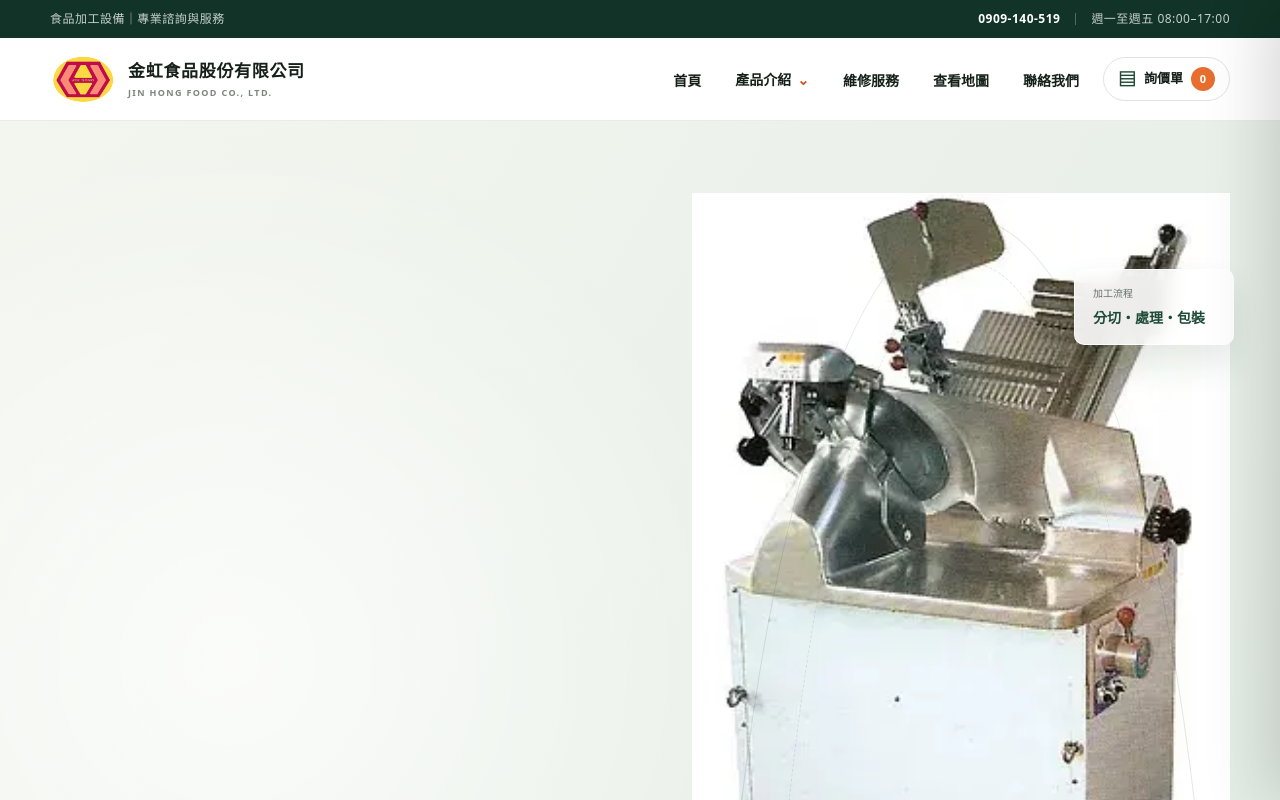
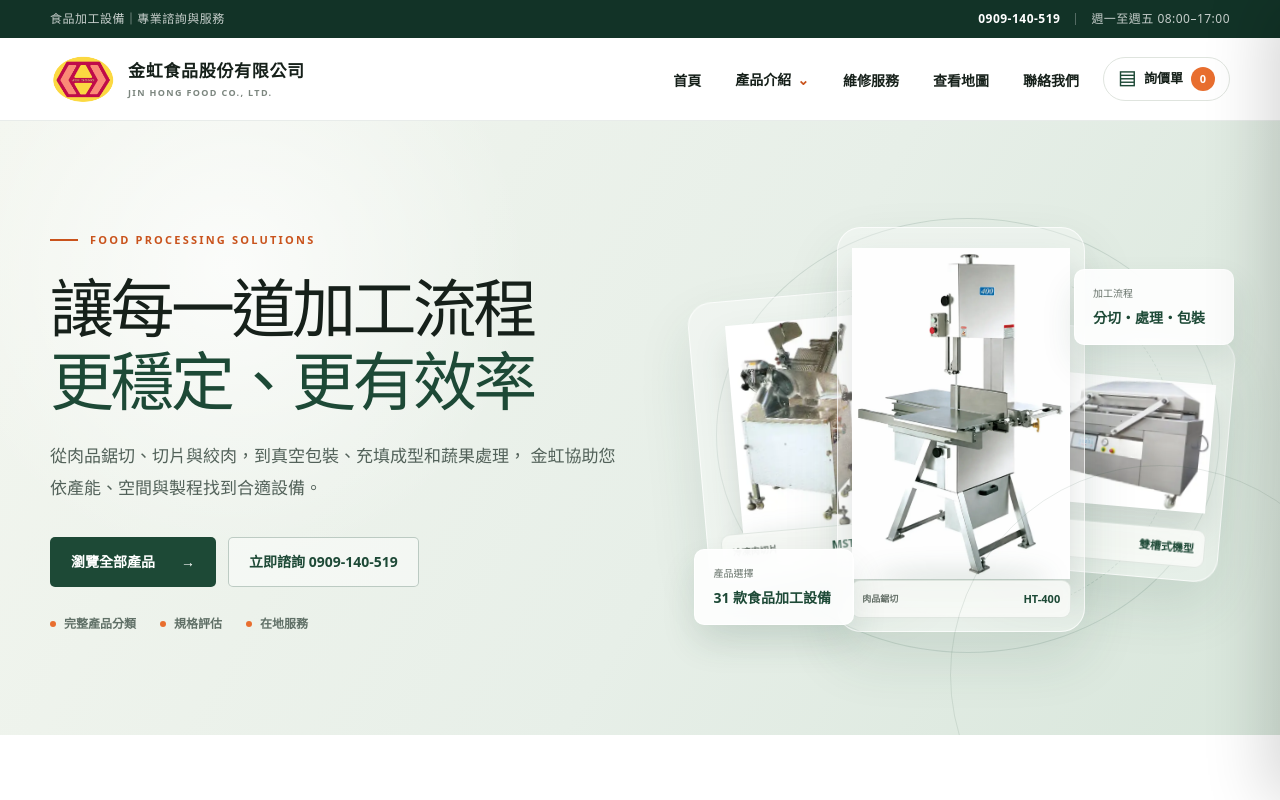
Before and after one commit to LawrenceTWT/jinhong-foods12, a Next.js app: page / in a window 1280 px wide. Shown: the top 800 px of the page. Built offline with nearby package versions, Linux system fonts and the light colour scheme.

Commit message:
Style layered homepage product showcase

```diff
--- a/app/globals.css
+++ b/app/globals.css
@@ -614,7 +614,8 @@ a {
 
 .hero-visual {
   position: relative;
-  min-height: 440px;
+  min-height: 470px;
+  isolation: isolate;
 }
 
 .hero-orbit {
@@ -632,72 +633,130 @@ a {
   border-style: dashed;
 }
 
-.hero-machine {
+.hero-product-stack {
   position: absolute;
-  top: 50%;
+  inset: 24px 6px 12px;
+  z-index: 2;
+}
+
+.hero-product {
+  position: absolute;
+  display: block;
+  border: 1px solid rgba(255, 255, 255, 0.72);
+  background: rgba(255, 255, 255, 0.3);
+  border-radius: 24px;
+  box-shadow: 0 26px 56px rgba(29, 73, 54, 0.12);
+  transition:
+    transform 220ms ease,
+    box-shadow 220ms ease,
+    border-color 220ms ease;
+}
+
+.hero-product::after {
+  position: absolute;
+  right: 13%;
+  bottom: 11%;
+  left: 13%;
+  height: 16px;
+  z-index: -1;
+  background: rgba(29, 73, 54, 0.18);
+  border-radius: 50%;
+  filter: blur(12px);
+  content: "";
+}
+
+.hero-product img {
+  width: 100%;
+  height: 100%;
+  display: block;
+  object-fit: contain;
+  mix-blend-mode: multiply;
+  filter: drop-shadow(0 17px 16px rgba(28, 48, 39, 0.14));
+}
+
+.hero-product:hover,
+.hero-product:focus-visible {
+  z-index: 6;
+  border-color: rgba(29, 73, 54, 0.22);
+  box-shadow: 0 34px 68px rgba(29, 73, 54, 0.2);
+}
+
+.hero-product:focus-visible {
+  outline: 3px solid rgba(211, 102, 42, 0.42);
+  outline-offset: 5px;
+}
+
+.hero-product-left {
+  top: 78px;
+  left: 0;
+  width: 205px;
+  height: 285px;
+  z-index: 1;
+  padding: 24px 18px 48px;
+  transform: rotate(-5deg);
+}
+
+.hero-product-left:hover,
+.hero-product-left:focus-visible {
+  transform: rotate(-2deg) translate(-7px, -9px) scale(1.035);
+}
+
+.hero-product-center {
+  top: 10px;
   left: 50%;
-  width: 245px;
-  height: 330px;
-  border: 1px solid #c5cdca;
-  background:
-    linear-gradient(110deg, rgba(255, 255, 255, 0.92), rgba(194, 203, 201, 0.92)),
-    #d6dcda;
-  border-radius: 36px 36px 12px 12px;
-  box-shadow:
-    inset -22px 0 30px rgba(79, 93, 88, 0.16),
-    0 40px 70px rgba(22, 47, 35, 0.18);
-  transform: translate(-50%, -51%);
-}
-
-.hero-machine-top {
+  width: 248px;
+  height: 405px;
+  z-index: 3;
+  padding: 20px 10px 52px;
+  transform: translateX(-50%);
+}
+
+.hero-product-center:hover,
+.hero-product-center:focus-visible {
+  transform: translateX(-50%) translateY(-11px) scale(1.035);
+}
+
+.hero-product-right {
+  top: 112px;
+  right: -3px;
+  width: 236px;
+  height: 245px;
+  z-index: 2;
+  padding: 28px 16px 50px;
+  transform: rotate(5deg);
+}
+
+.hero-product-right:hover,
+.hero-product-right:focus-visible {
+  transform: rotate(2deg) translate(7px, -9px) scale(1.035);
+}
+
+.hero-product-caption {
   position: absolute;
-  top: 24px;
-  left: 24px;
+  right: 13px;
+  bottom: 13px;
+  left: 13px;
+  min-height: 38px;
+  padding: 7px 10px;
+  display: flex;
+  align-items: center;
+  justify-content: space-between;
+  gap: 8px;
+  background: rgba(248, 250, 247, 0.92);
+  border: 1px solid rgba(29, 73, 54, 0.1);
+  border-radius: 9px;
+  backdrop-filter: blur(8px);
+}
+
+.hero-product-caption small {
+  color: var(--muted);
+  font-size: 9px;
+  font-weight: 800;
+}
+
+.hero-product-caption strong {
   color: var(--forest);
-  font-size: 18px;
-  font-weight: 900;
-}
-
-.hero-machine-screen {
-  position: absolute;
-  top: 28px;
-  right: 23px;
-  width: 34px;
-  height: 19px;
-  border: 5px solid #d0d5d2;
-  background: #2f4b3e;
-  border-radius: 2px;
-}
-
-.hero-machine-line {
-  position: absolute;
-  top: 80px;
-  bottom: 100px;
-  left: 50%;
-  width: 4px;
-  background: #f3f5f3;
-  box-shadow: 0 0 0 1px #aeb7b2;
-}
-
-.hero-machine-table {
-  position: absolute;
-  right: -45px;
-  bottom: 92px;
-  left: -45px;
-  height: 22px;
-  background: linear-gradient(#eef1ef, #aeb6b2);
-  border-radius: 5px;
-  box-shadow: 0 10px 14px rgba(44, 58, 52, 0.18);
-}
-
-.hero-machine-base {
-  position: absolute;
-  right: 38px;
-  bottom: -25px;
-  left: 38px;
-  height: 45px;
-  background: #9ca7a2;
-  clip-path: polygon(10% 0, 90% 0, 100% 100%, 0 100%);
+  font-size: 11px;
 }
 
 .hero-card {
@@ -3189,8 +3248,9 @@ a {
     min-height: 360px;
   }
 
-  .hero-machine {
-    transform: translate(-50%, -51%) scale(0.87);
+  .hero-product-stack {
+    right: 9%;
+    left: 9%;
   }
 
   .category-sidebar {
@@ -3339,8 +3399,10 @@ a {
     margin: 0 -12px;
   }
 
-  .hero-machine {
-    transform: translate(-50%, -51%) scale(0.73);
+  .hero-product-stack {
+    inset: 18px 0 4px;
+    transform: scale(0.78);
+    transform-origin: center;
   }
 
   .hero-card {
```
